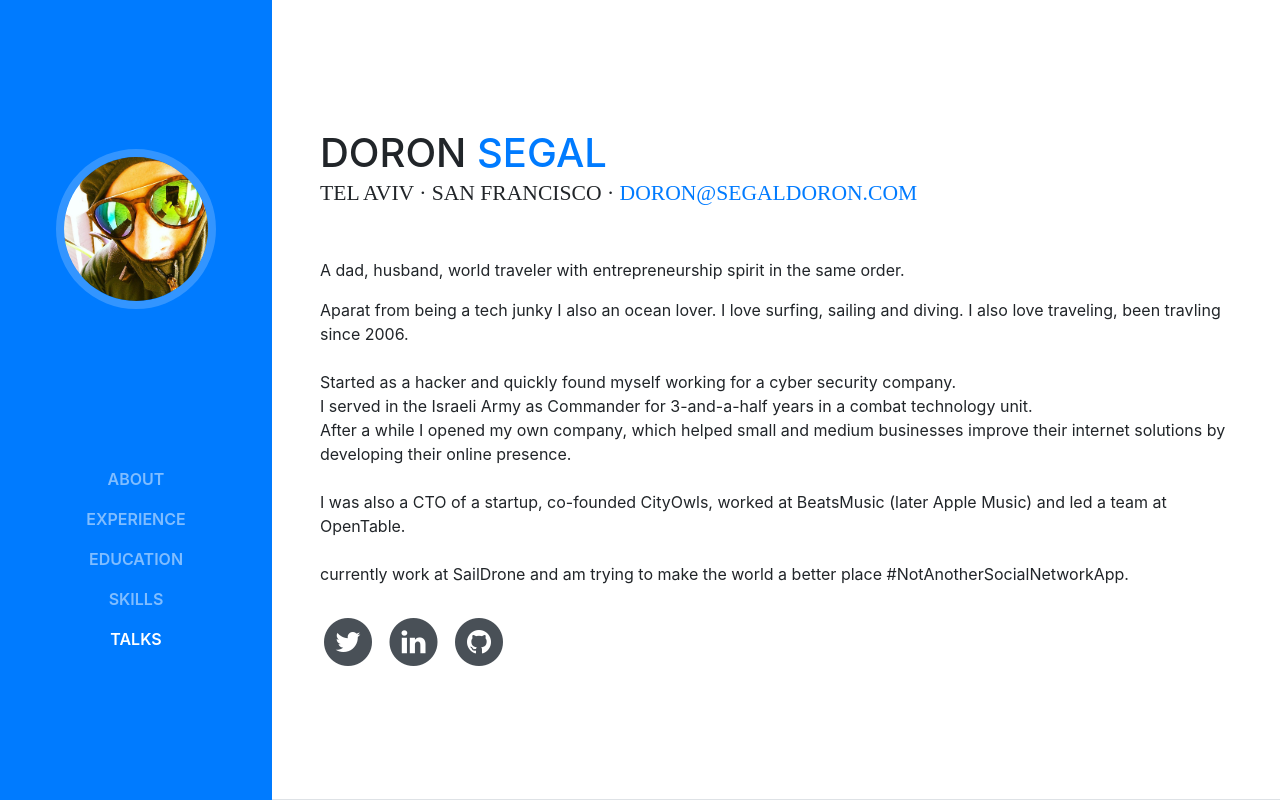
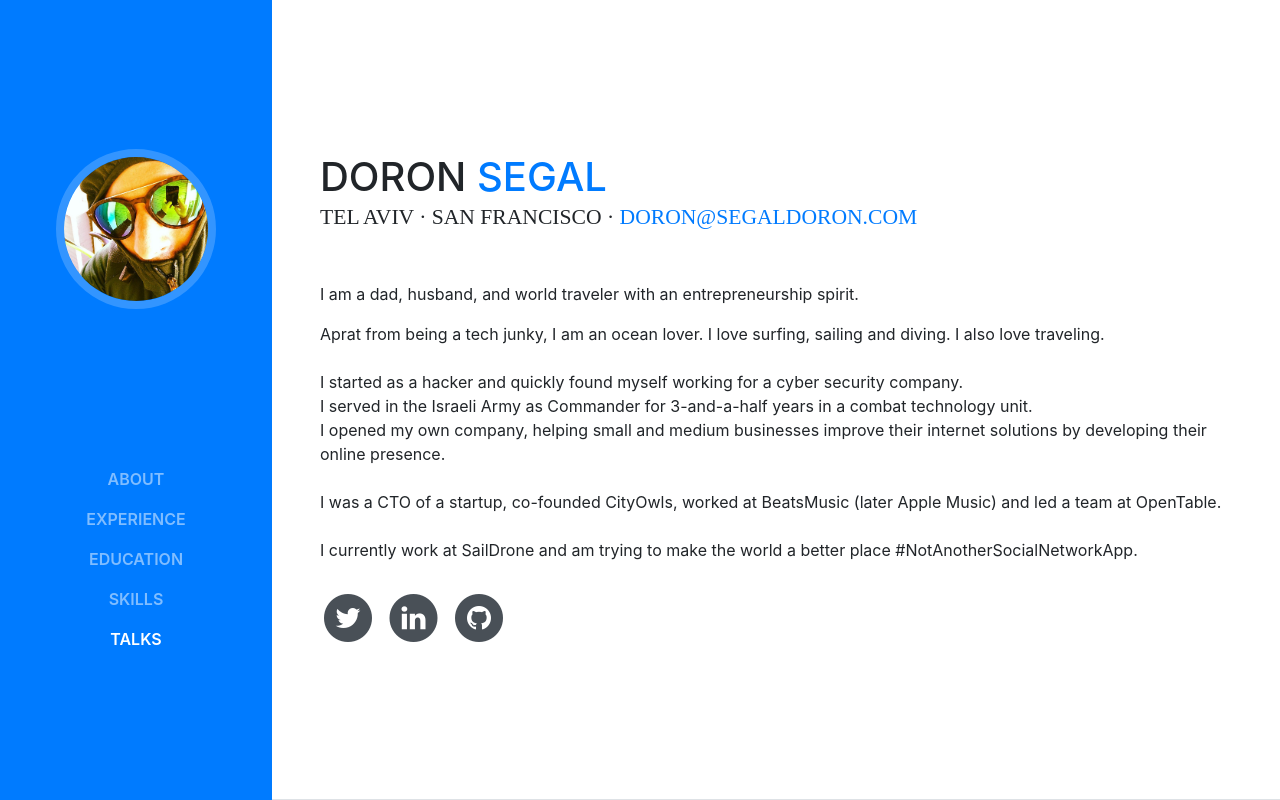
Before and after one commit to doron2402/doron2402.github.io, a website with bundled scripts: page index.html in a window 1280 px wide. Shown: the top 800 px of the page. Built offline with nearby package versions, Linux system fonts and the light colour scheme; a web font is replaced by a local one.

Commit message:
fixing grammar

```diff
--- a/index.html
+++ b/index.html
@@ -67,15 +67,15 @@
           <div class="subheading mb-5"> Tel Aviv · San Francisco  ·
             <a href="mailto:doron@segaldoron.com">doron@segaldoron.com</a>
           </div>
-          <p>A dad, husband, world traveler with entrepreneurship spirit in the same order.</p>
-          <p class="mb-0">Aparat from being a tech junky I also an ocean lover. I love surfing, sailing and diving. I also love traveling, been travling since 2006.</p>
+          <p>I am a dad, husband, and world traveler with an entrepreneurship spirit.</p>
+          <p class="mb-0">Aprat from being a tech junky, I am an ocean lover. I love surfing, sailing and diving. I also love traveling.</p>
           <br />
           <p class="mb-1">
-              Started as a hacker and quickly found myself working for a cyber security company.<br />
+              I started as a hacker and quickly found myself working for a cyber security company.<br />
               I served in the Israeli Army as Commander for 3-and-a-half years in a combat technology unit.<br />
-              After a while I opened my own company, which helped small and medium businesses improve their internet solutions by developing their online presence.<br />
-              <br />I was also a CTO of a startup, co-founded CityOwls, worked at BeatsMusic (later Apple Music) and led a team at OpenTable.<br />
-              <br />currently work at SailDrone and am trying to make the world a better place #NotAnotherSocialNetworkApp.<br />
+              I opened my own company, helping small and medium businesses improve their internet solutions by developing their online presence.<br />
+              <br />I was a CTO of a startup, co-founded CityOwls, worked at BeatsMusic (later Apple Music) and led a team at OpenTable.<br />
+              <br />I currently work at SailDrone and am trying to make the world a better place #NotAnotherSocialNetworkApp.<br />
               <br />
               </p>
           <ul class="list-inline list-social-icons mb-0">
```
